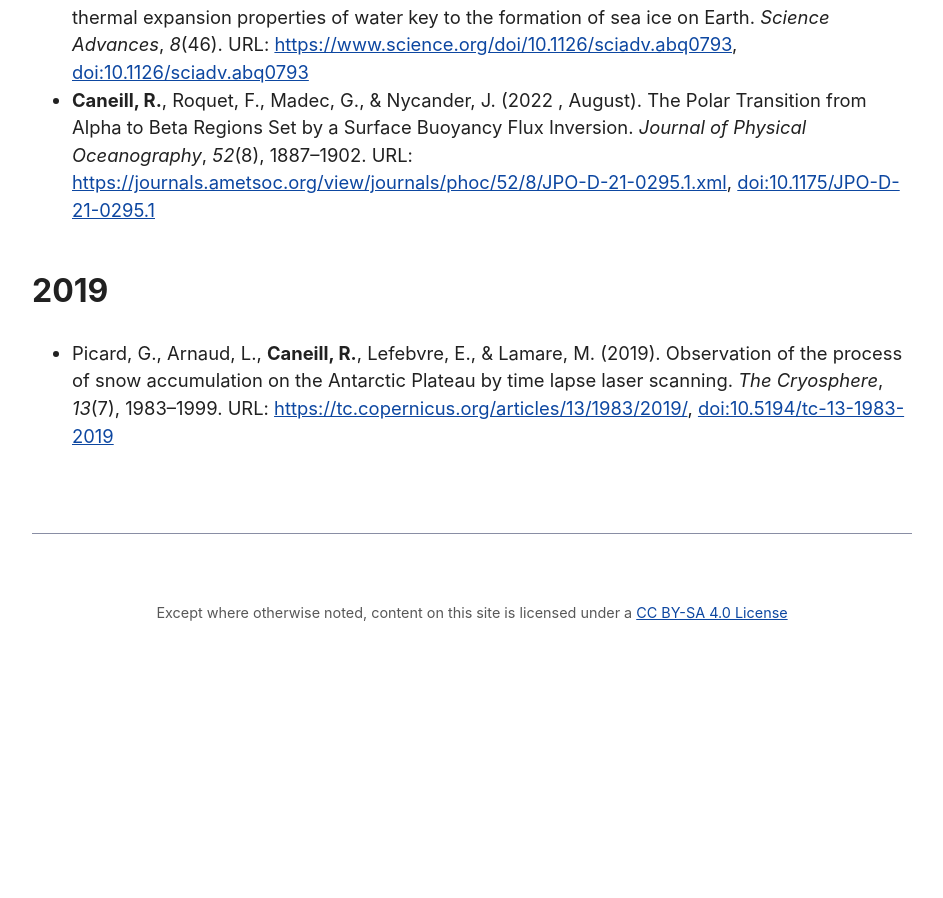
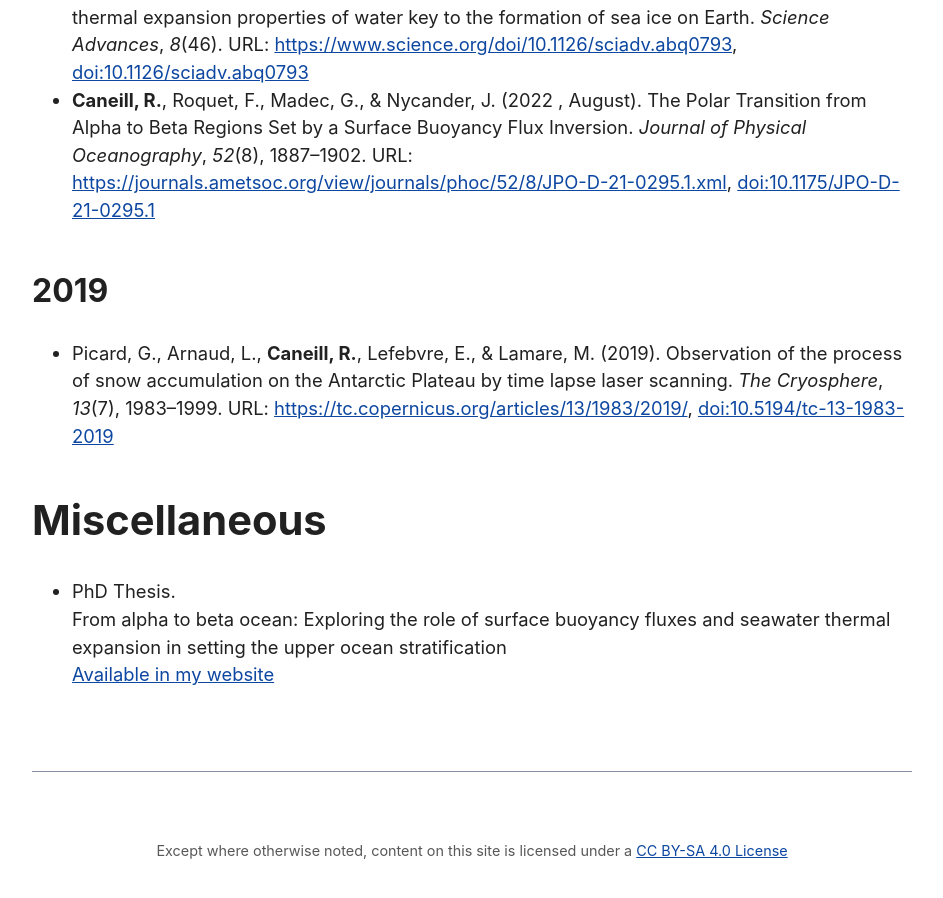
Before and after one commit to rcaneill/rcaneill.github.io, a Jekyll site: the page built from index.md, in a window 1280 px wide and 900 px high, scrolled down 824 px. Shown: the whole window, without its empty margins (168-1111 px from the left). Built offline with Jekyll 4.4.1, drawn with Linux system fonts in a browser that asks for light colours; before the commit the page ends 1486 px from its top, so only the background shows below that.

Commit message:
add phd thesis

```diff
--- a/index.md
+++ b/index.md
@@ -24,3 +24,9 @@ Last blog post:
 # Publications
 
 {% include publications.html %}
+
+## Miscellaneous
+
+* PhD Thesis.
+<br>From alpha to beta ocean: Exploring the role of surface buoyancy fluxes and seawater thermal expansion in setting the upper ocean stratification
+<br>[Available in my website](phd_thesis)
```
Also changed, not shown: phd_thesis.md (added, +36 -0 lines), assets/statics/romain_caneill_PhD_thesis_cover.jpg (added), 3 other files.
